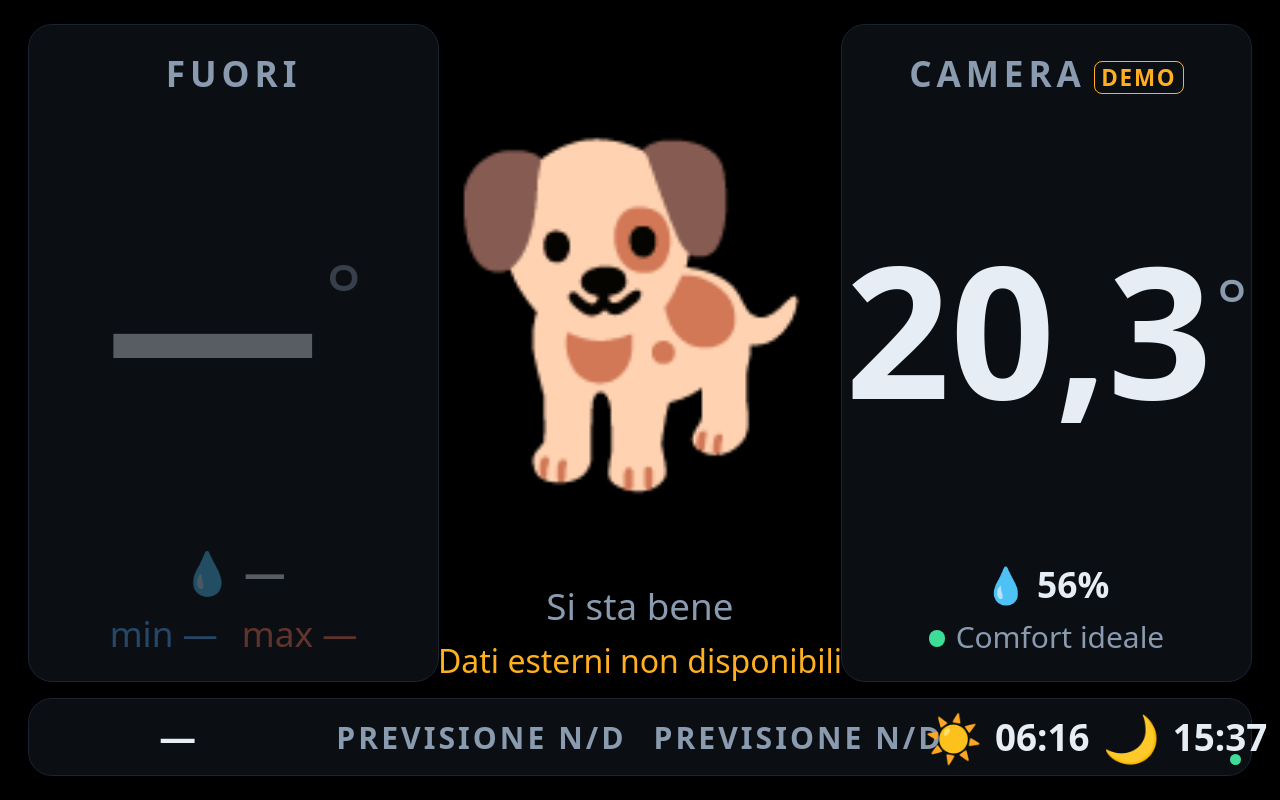
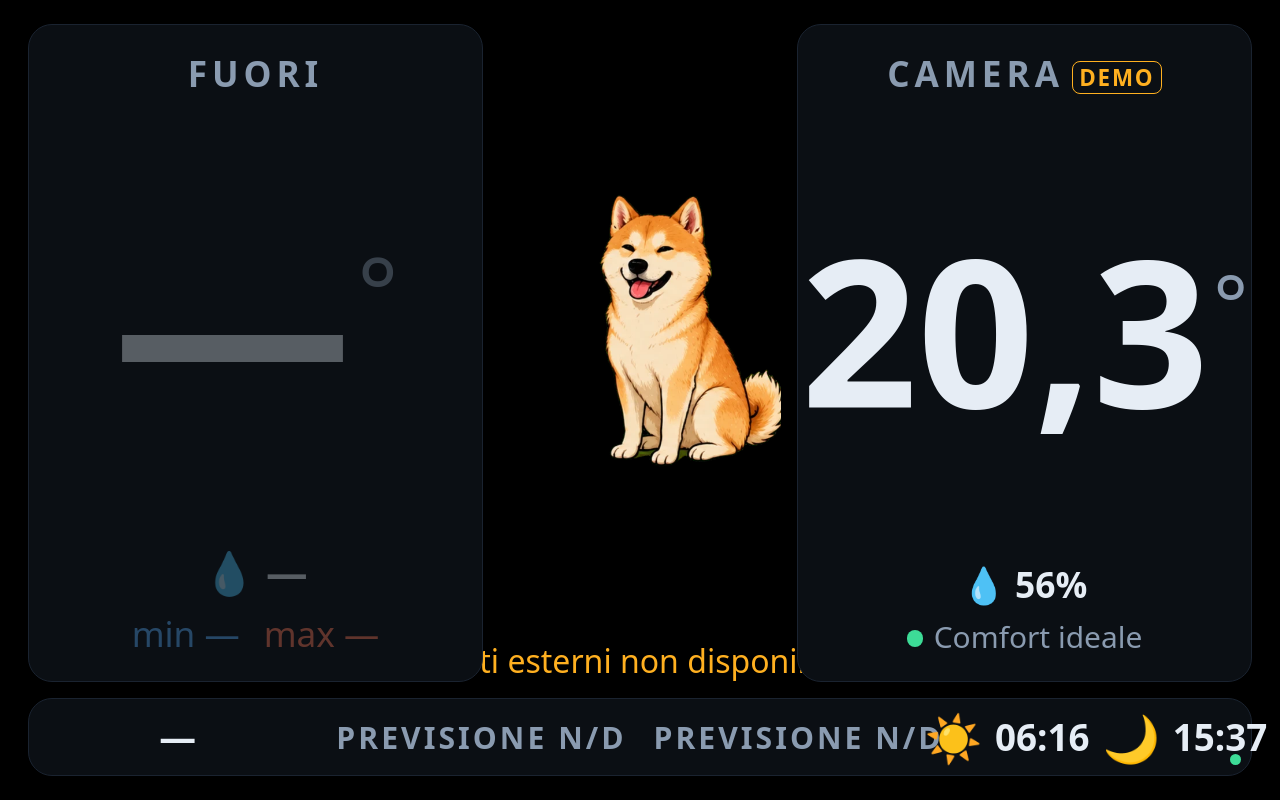
Before and after one commit to marchio11/meteo, a plain HTML site: page camera.html in a window 1280 px wide. Drawn offline with Linux system fonts and the light colour scheme; no server answers.

Commit message:
Camera: immagini dello Shiba, colonna centrale più stretta, temperature più grandi
Co-Authored-By: Claude Opus 5.5 <noreply@anthropic.com>
Claude-Session: https://claude.ai/code/session_01MVBQaHeif1o6Cb6kusdp79

```diff
--- a/camera.html
+++ b/camera.html
@@ -47,7 +47,7 @@
     gap: var(--gap); padding: calc(3 * var(--vh)) calc(3.5 * var(--vh));
     transition: transform 2s;            /* spostamento anti burn-in, vedi pixelShift() */
   }
-  main { display: grid; grid-template-columns: 1fr 0.9fr 1fr; gap: var(--gap); min-height: 0; }
+  main { display: grid; grid-template-columns: 1fr 0.62fr 1fr; gap: var(--gap); min-height: 0; }
 
   /* ---------- Shiba al centro ---------- */
   .dog { display: flex; flex-direction: column; align-items: center; justify-content: center; min-width: 0; min-height: 0; }
@@ -57,7 +57,7 @@
   .dog-ph { flex: 1; display: flex; align-items: center; justify-content: center; position: relative; font-size: calc(40 * var(--vh)); line-height: 1; }
   .dog-ph .acc { position: absolute; right: -6%; top: 6%; font-size: .45em; }
   .dog-ph[hidden] { display: none; }
-  .dog-cap { font-size: calc(4.6 * var(--vh)); color: var(--muted); white-space: nowrap; margin-top: calc(1 * var(--vh)); }
+  .dog-cap { display: none; }   /* didascalia nascosta: basta l'immagine (resta come testo alternativo) */
   body.night .dog img, body.night .dog-ph { filter: grayscale(1) brightness(.35); }
   body.night .dog-cap { display: none; }
   /* ---------- riquadri Fuori / Camera ---------- */
@@ -79,7 +79,7 @@
   /* di notte le emoji diventano grigio scuro (sarebbero le cose più luminose dello schermo) */
   body.night .em { filter: grayscale(1) brightness(.35); }
   .temp-row { flex: 1; display: flex; align-items: center; justify-content: center; gap: calc(1 * var(--vh)); min-height: 0; }
-  .val { font-size: calc(27 * var(--vh)); font-weight: 700; line-height: 1; white-space: nowrap; }
+  .val { font-size: calc(30 * var(--vh)); font-weight: 700; line-height: 1; white-space: nowrap; }
   .val .u { font-size: .4em; color: var(--muted); font-weight: 500; vertical-align: .9em; margin-left: .05em; }
   .tile.stale .val, .tile.stale .sub { opacity: .35; }
   .t-arrow { width: calc(8 * var(--vh)); height: calc(8 * var(--vh)); flex: none; transition: transform .6s; }
@@ -184,7 +184,7 @@
    ===================================================================== */
 // Versione della pagina: cambiarla a ogni modifica pubblicata, così il Pixel
 // si accorge della novità e si ricarica da solo (vedi checkForUpdate).
-const APP_VERSION = '2026-11-25.2';
+const APP_VERSION = '2026-11-25.3';
 
 const CONFIG = {
   WORKER_URL: 'https://meteo-ponte.andrea-marchionni11.workers.dev',  // stesso ponte del salotto
@@ -458,6 +458,7 @@ function renderDog() {
   dogShown = st;
   const img = $('dogImg'), ph = $('dogPh');
   $('dogCap').textContent = DOG_STATES[st].cap;
+  img.alt = DOG_STATES[st].cap;
   $('dogAcc').textContent = DOG_STATES[st].acc;
   const tries = [`shiba/${st}.png`, 'shiba/normale.png'];
   const next = () => {
```
Also changed, not shown: shiba/caldo.png (added), shiba/dorme.png (added), shiba/freddo.png (added), shiba/fresco.png (added), shiba/neve.png (added), shiba/normale.png (added), shiba/pioggia.png (added), shiba/vento.png (added), 1 other file.
